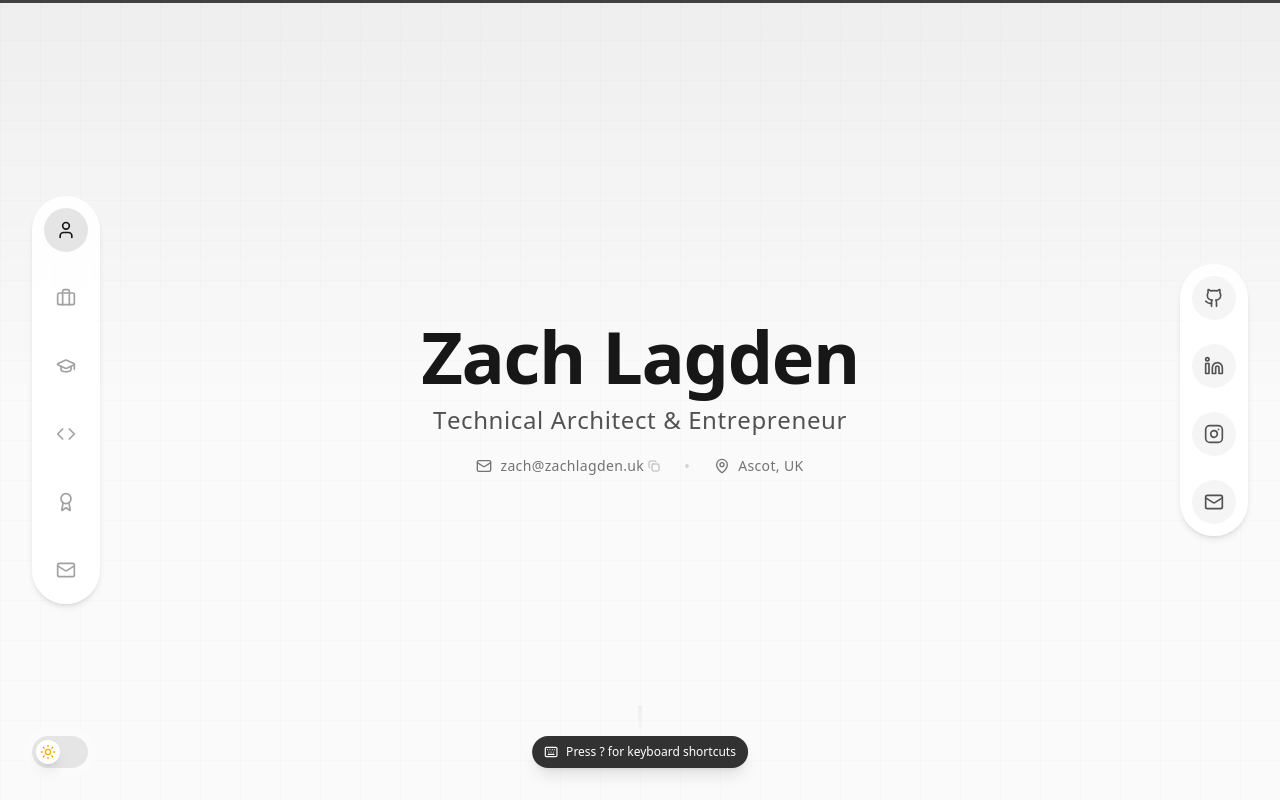
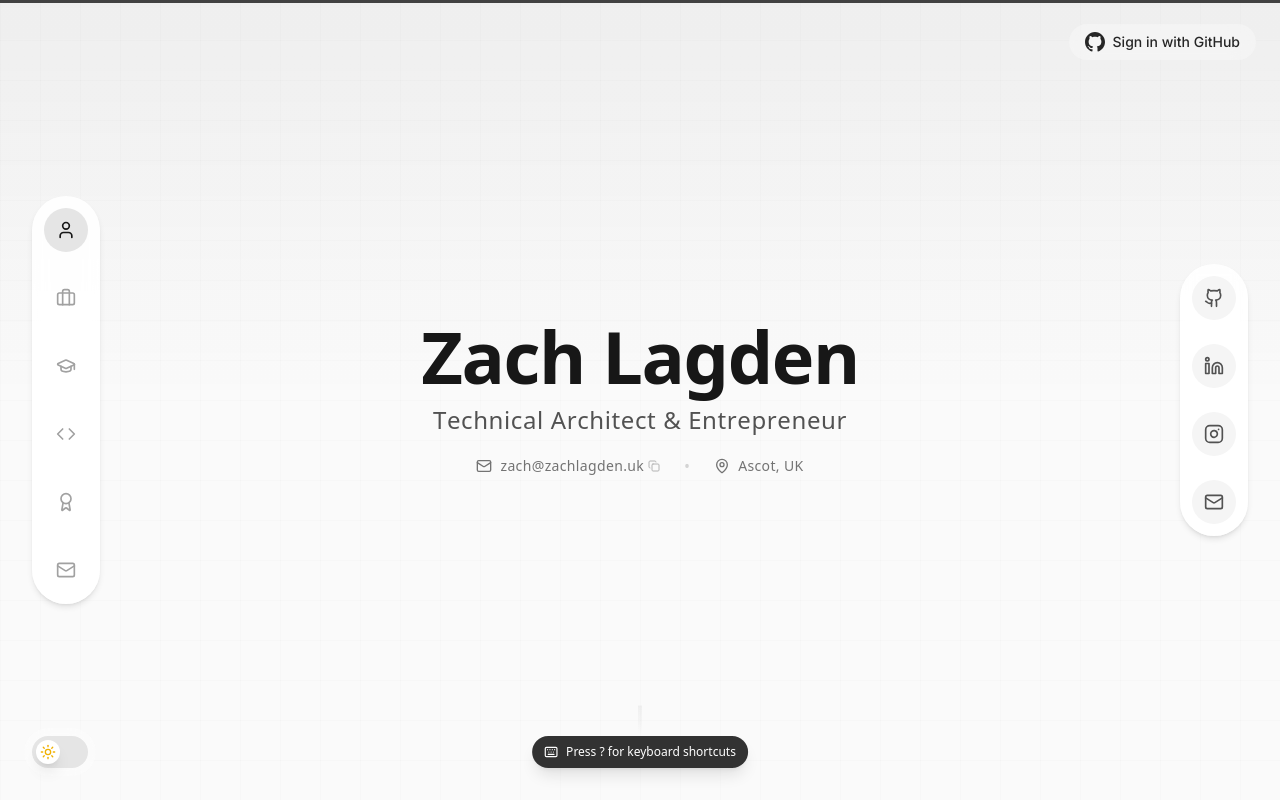
Before and after one commit to zachlagden/zachlagden.uk, a Next.js app: page / in a window 1280 px wide. Shown: the top 800 px of the page. Built offline with nearby package versions, Linux system fonts and the light colour scheme; no server answers.

Commit message:
feat(03-03): integrate AuthStatus into layout
- Created AuthStatus wrapper component
- Shows SignInButton when logged out
- Shows UserMenu when logged in
- Loading skeleton during session check
- Added to root layout alongside ThemeToggle

```diff
--- a/src/app/layout.tsx
+++ b/src/app/layout.tsx
@@ -6,6 +6,7 @@ import SmoothScrollProvider from "@/components/providers/SmoothScrollProvider";
 import { ThemeProvider } from "@/components/providers/theme-provider";
 import { ThemeToggle } from "@/components/theme/theme-toggle";
 import { SessionProvider } from "@/components/auth/SessionProvider";
+import { AuthStatus } from "@/components/auth/AuthStatus";
 import { loadContentServer } from "@/utils/serverContentLoader";
 
 // Optimize font loading
@@ -123,6 +124,7 @@ export default async function RootLayout({
             <SmoothScrollProvider>{children}</SmoothScrollProvider>
           </SessionProvider>
           <ThemeToggle />
+          <AuthStatus />
         </ThemeProvider>
       </body>
       <GoogleAnalytics
--- /dev/null
+++ b/src/components/auth/AuthStatus.tsx
@@ -0,0 +1,24 @@
+"use client"
+
+import { useSession } from "next-auth/react"
+import { SignInButton } from "./SignInButton"
+import { UserMenu } from "./UserMenu"
+
+export function AuthStatus() {
+  const { data: session, status } = useSession()
+
+  // Don't render anything while loading to prevent flash
+  if (status === "loading") {
+    return (
+      <div className="fixed top-6 right-6 z-50">
+        <div className="h-10 w-32 rounded-full bg-white/30 dark:bg-gray-900/30 backdrop-blur-md animate-pulse" />
+      </div>
+    )
+  }
+
+  if (session) {
+    return <UserMenu />
+  }
+
+  return <SignInButton />
+}
```
